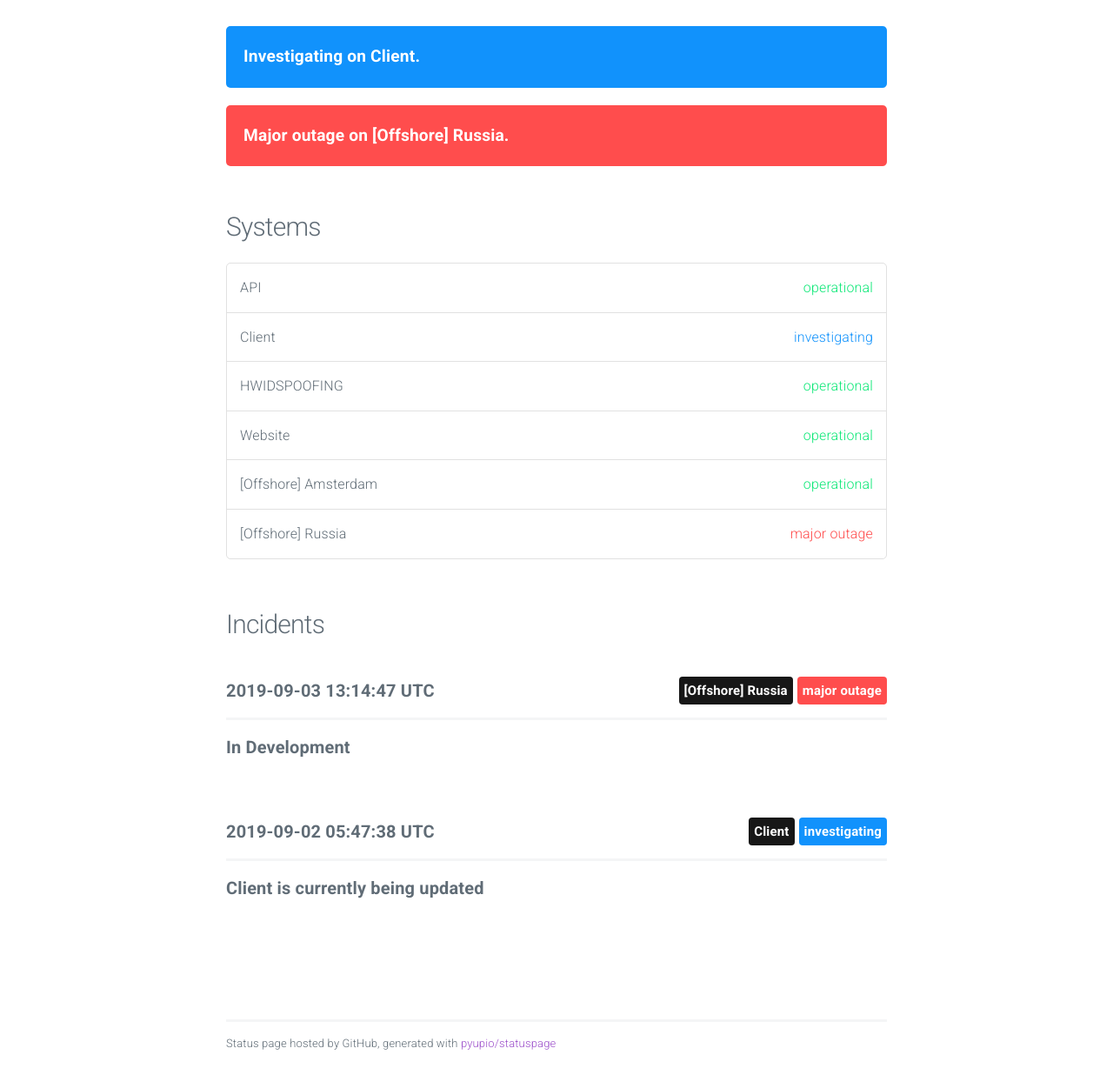
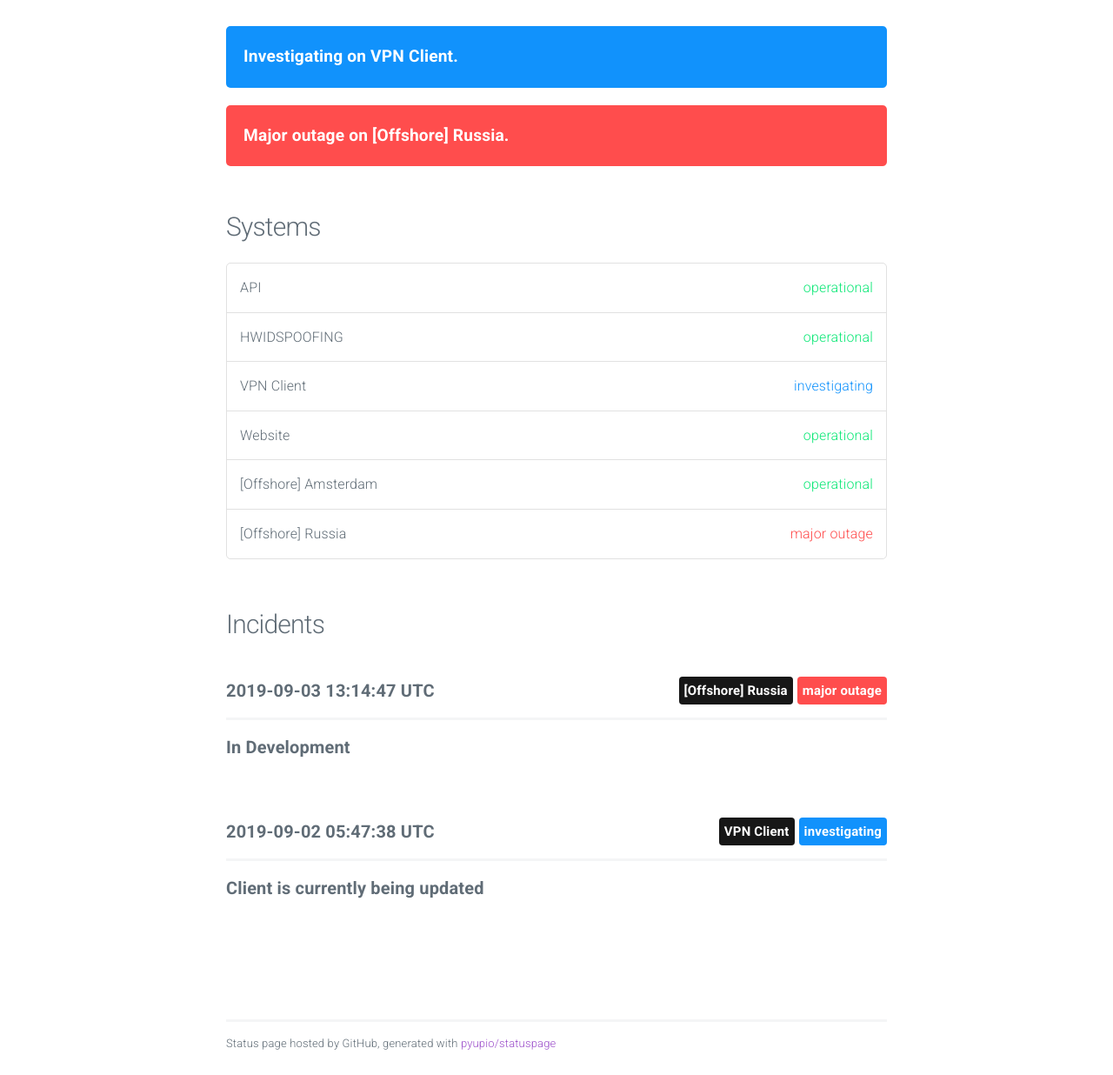
Before and after one commit to MrScytheLULZ/lungzstatuspage, a plain HTML site: page index.html in a window 1280 px wide. Shown: the part 55-1291 px from the top of the page at 87% size. Drawn offline with nearby package versions, Linux system fonts and the light colour scheme.

Commit message:
update index

```diff
--- a/index.html
+++ b/index.html
@@ -33,7 +33,7 @@
 
 
 					<div class="panel investigating">
-						Investigating on Client.
+						Investigating on VPN Client.
 					</div>
 
 					<div class="panel major outage">
@@ -50,11 +50,11 @@
 					</li>
 
 					<li>
-						Client <span class="status investigating">investigating</span>
+						HWIDSPOOFING <span class="status operational">operational</span>
 					</li>
 
 					<li>
-						HWIDSPOOFING <span class="status operational">operational</span>
+						VPN Client <span class="status investigating">investigating</span>
 					</li>
 
 					<li>
@@ -97,7 +97,7 @@
 							<span class="label investigating float-right">investigating</span>
 
 
-							<span class="label system float-right">Client</span>
+							<span class="label system float-right">VPN Client</span>
 
 						<hr/>
 
```
